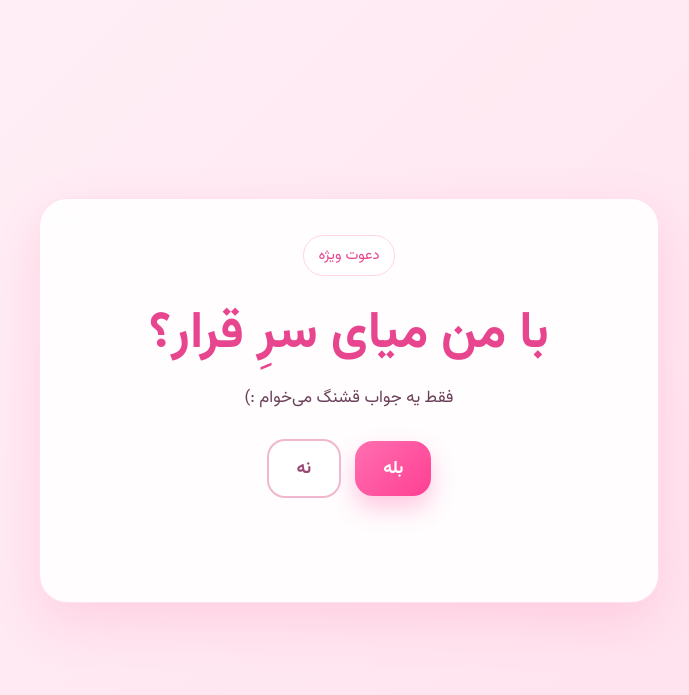
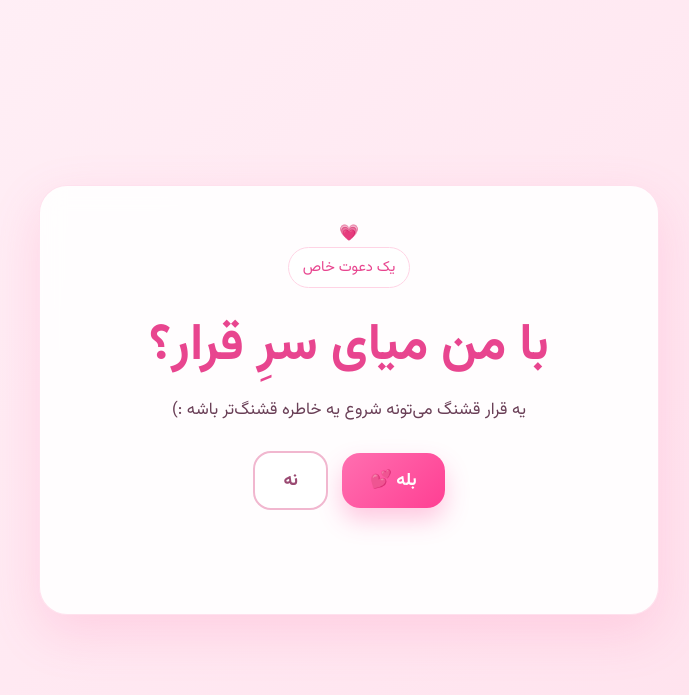
Before and after one commit to alijoneidijfr/DATE-1, a Flask app: page / in a window 1280 px wide. Shown: the top 695 px of the page, without its empty margins (291-980 px from the left). Run offline with Flask 3, Linux system fonts and the light colour scheme.

Commit message:
Update index.html

```diff
--- a/templates/index.html
+++ b/templates/index.html
@@ -1,17 +1,28 @@
 {% extends "base.html" %}
 
-{% block title %}دعوت به قرار{% endblock %}
+{% block title %}یک سؤال مهم{% endblock %}
 
 {% block content %}
 <div class="hero">
     <div class="card romantic-card">
-        <div class="badge">دعوت ویژه</div>
+        <div class="heart">💗</div>
+
+        <div class="badge">یک دعوت خاص</div>
+
         <h1>با من میای سرِ قرار؟</h1>
-        <p class="subtitle">فقط یه جواب قشنگ می‌خوام :)</p>
+
+        <p class="subtitle">
+            یه قرار قشنگ می‌تونه شروع یه خاطره قشنگ‌تر باشه :)
+        </p>
 
         <div class="button-row">
-            <button id="yesBtn" class="yes-btn" type="button">بله</button>
-            <button id="noBtn" class="no-btn" type="button">نه</button>
+            <button id="yesBtn" class="yes-btn" type="button">
+                بله 💕
+            </button>
+
+            <button id="noBtn" class="no-btn" type="button">
+                نه
+            </button>
         </div>
 
         <p id="message" class="message"></p>
@@ -26,29 +37,40 @@
     let yesScale = 1;
     let noCount = 0;
 
-    noBtn.addEventListener("click", () => {
-        noCount += 1;
-        yesScale += 0.18;
+    const messages = [
+        "یه بار دیگه فکر کن 😌",
+        "مطمئنی؟ قرارمون می‌تونه خیلی خوب بشه 💗",
+        "بله داره بزرگ‌تر می‌شه 🙂",
+        "فکر کنم ته دلت می‌خوای بگی بله!",
+        "دیگه انتخاب خیلی آسونه 💕"
+    ];
+
+    noBtn.addEventListener("click", function () {
+        noCount++;
+
+        yesScale = Math.min(1 + noCount * 0.18, 3.2);
 
         yesBtn.style.transform = `scale(${yesScale})`;
-        yesBtn.style.boxShadow = `0 14px 30px rgba(255, 105, 180, ${0.18 + noCount * 0.06})`;
 
-        if (yesScale > 1.9) {
-            noBtn.style.opacity = "0.35";
-            noBtn.style.transform = "scale(0.85)";
-            message.textContent = "فکر کنم جواب درست همون بله‌ست 💗";
-        } else {
-            const texts = [
-                "یه بار دیگه فکر کن 😌",
-                "هنوزم نظرت عوض نشده؟",
-                "بله داره خوشگل‌تر میشه 🙂",
-                "تقریباً رسیده‌ایم!",
-            ];
-            message.textContent = texts[Math.min(noCount - 1, texts.length - 1)];
+        noBtn.style.transform = `scale(${Math.max(
+            1 - noCount * 0.08,
+            0.65
+        )})`;
+
+        noBtn.style.opacity = Math.max(
+            1 - noCount * 0.1,
+            0.45
+        );
+
+        message.textContent =
+            messages[Math.min(noCount - 1, messages.length - 1)];
+
+        if (noCount >= 8) {
+            noBtn.textContent = "شاید بله؟";
         }
     });
 
-    yesBtn.addEventListener("click", () => {
+    yesBtn.addEventListener("click", function () {
         window.location.href = "{{ url_for('arrange') }}";
     });
 </script>
```
